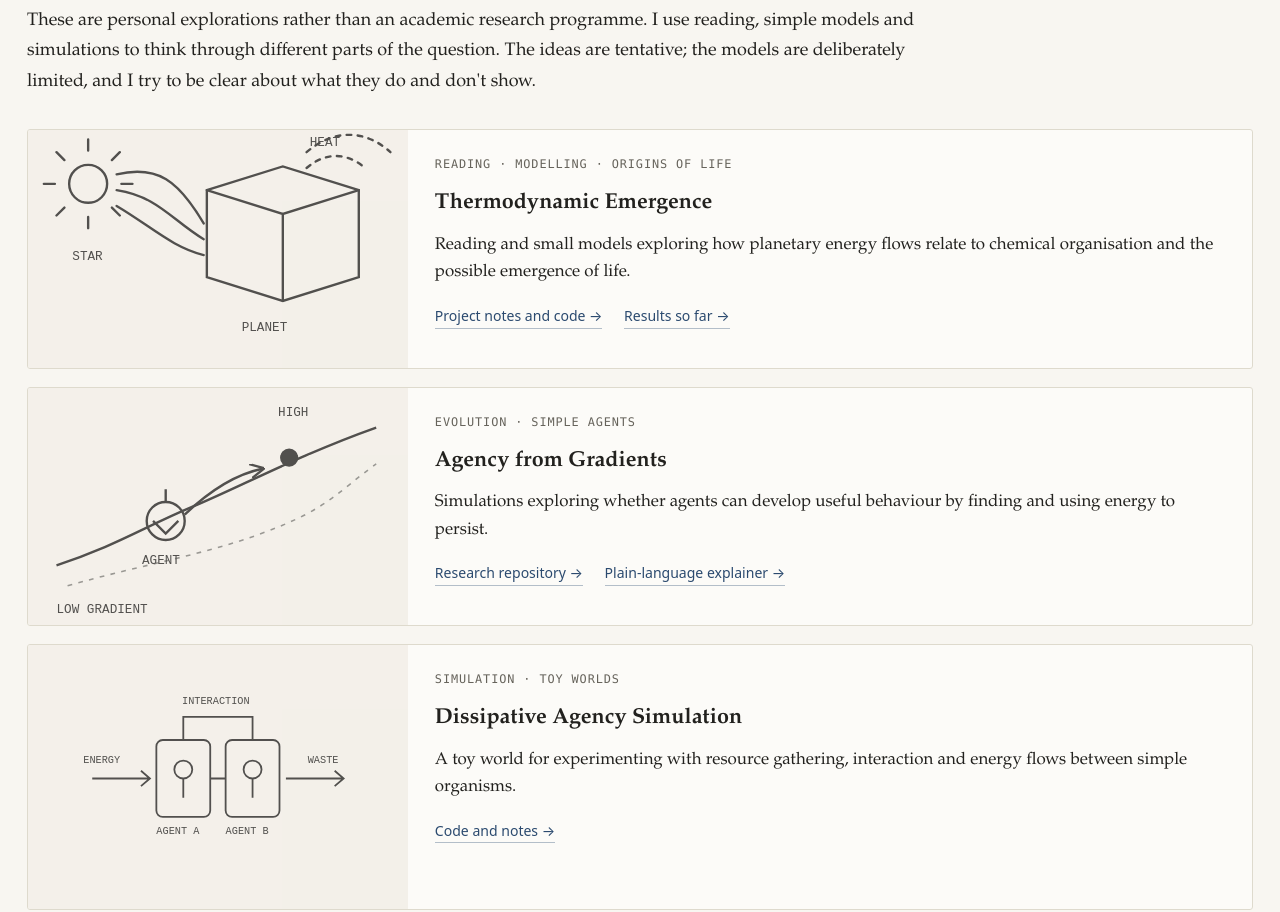
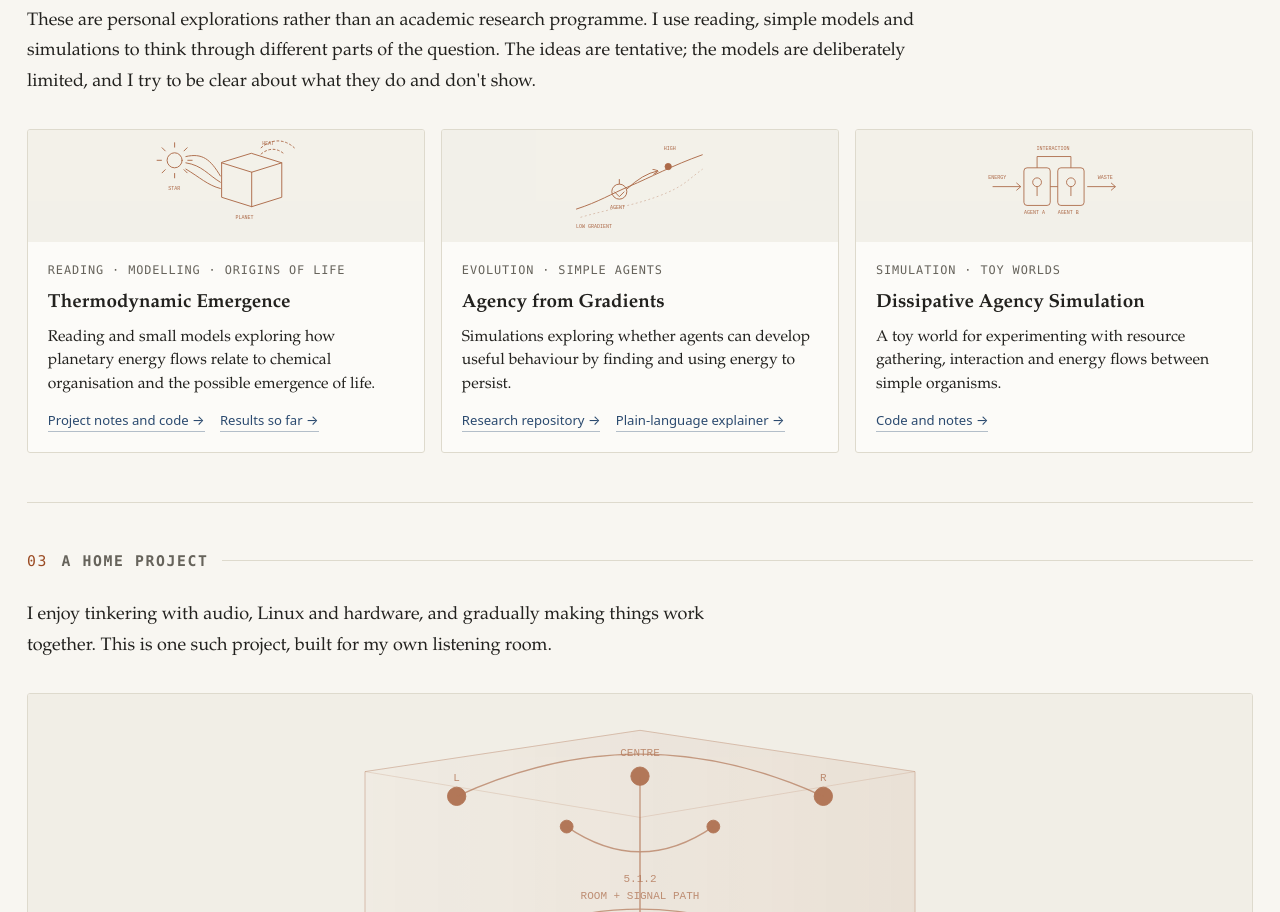
Before and after one commit to praveenchandrahas/praveenchandrahas.github.io, a plain HTML site: page index.html in a window 1280 px wide. Shown: the part 1360-2272 px from the top of the page. Drawn offline with Linux system fonts and the light colour scheme.

Commit message:
Use compact three-column exploration cards

```diff
--- a/style.css
+++ b/style.css
@@ -264,3 +264,50 @@ h2.label { font-weight: 400; line-height: inherit; }
 /* Clearer section hierarchy */
 .label { font-size:.82rem; font-weight:600; letter-spacing:.11em; }
 h2.label { font-size:.82rem; font-weight:600; }
+
+
+/* Compact cards for the personal explorations */
+.project-grid {
+  grid-template-columns: repeat(3, minmax(0, 1fr));
+  gap: .9rem;
+  align-items: stretch;
+}
+.project-card {
+  display: flex;
+  flex-direction: column;
+  min-width: 0;
+}
+.project-mark {
+  min-height: 112px;
+  height: 112px;
+  flex: 0 0 112px;
+  opacity: .82;
+  padding: .5rem;
+}
+.project-mark svg {
+  display: block;
+  width: 100%;
+  height: 100%;
+  max-width: 230px;
+  color: var(--accent);
+  overflow: visible;
+}
+.project-content {
+  padding: 1rem 1.1rem 1.1rem;
+  display: flex;
+  flex-direction: column;
+  flex: 1;
+}
+.project-content h3 { font-size: 1.05rem; line-height: 1.3; }
+.project-content p:not(.tag) { font-size: .87rem; line-height: 1.5; }
+.project-content .project-links { margin-top: auto !important; padding-top: .85rem; }
+.project-links { gap: .35rem .85rem; font-size: .73rem !important; }
+@media (max-width: 820px) {
+  .project-grid { grid-template-columns: 1fr; }
+  .project-card { display: grid; grid-template-columns: 112px minmax(0,1fr); }
+  .project-mark { min-height: 100%; height: auto; flex: initial; }
+}
+@media (max-width: 560px) {
+  .project-card { grid-template-columns: 1fr; }
+  .project-mark { height: 100px; min-height: 100px; }
+}
```
